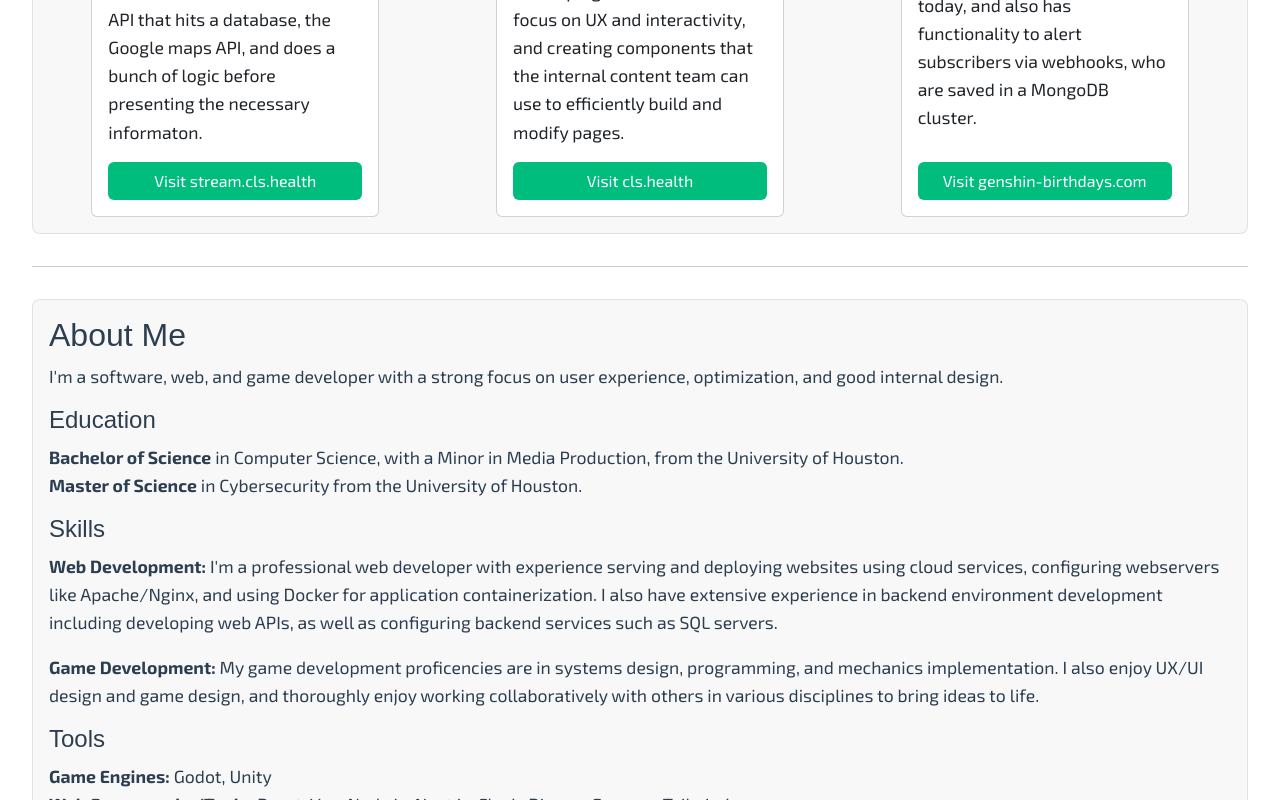
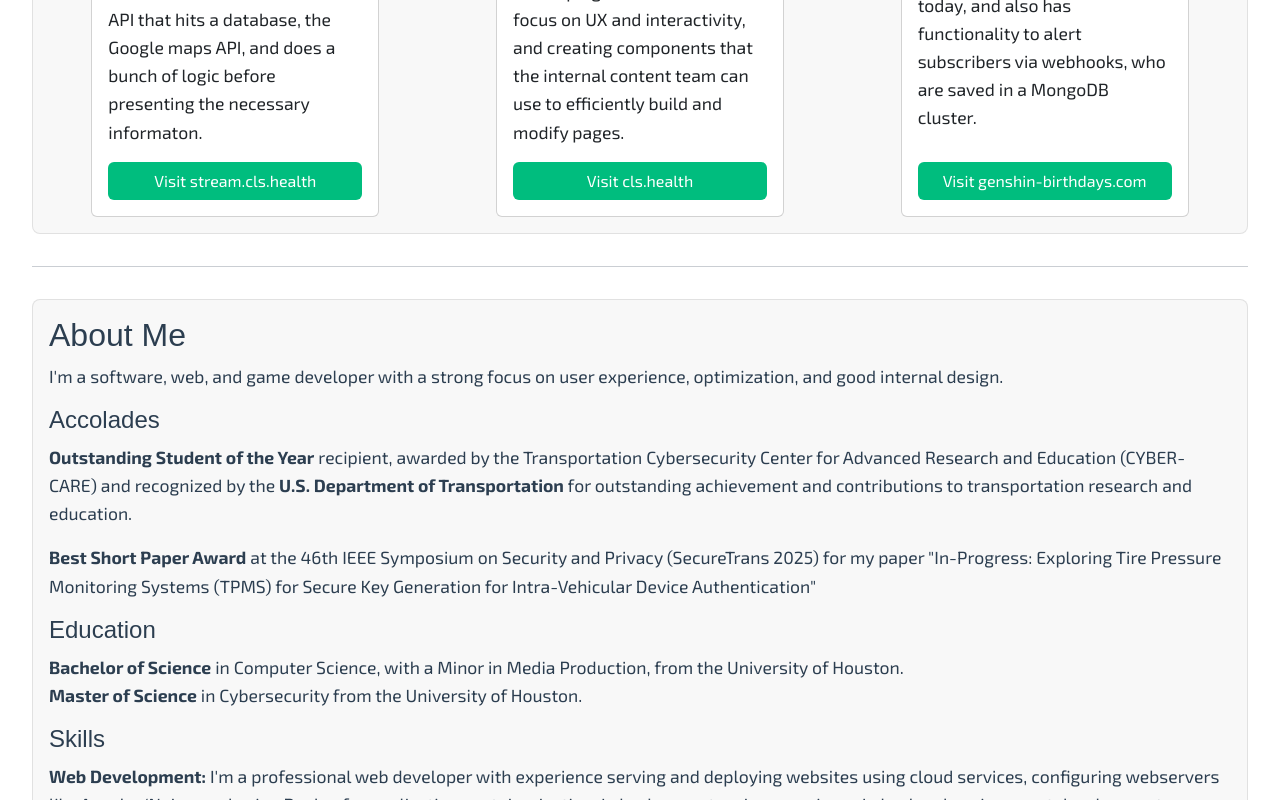
Before and after one commit to oachkar/oachkar.github.io, a JavaScript app: page / in a window 1280 px wide. Shown: the part 2558-3358 px from the top of the page. Built offline with nearby package versions, Linux system fonts and the light colour scheme; a web font is replaced by a local one.

Commit message:
Updated achievements

```diff
--- a/src/components/AboutCard.vue
+++ b/src/components/AboutCard.vue
@@ -5,6 +5,18 @@
       <p>
         I'm a software, web, and game developer with a strong focus on user experience,
         optimization, and good internal design. <br />
+      </p>
+      <h4>Accolades</h4>
+      <p>
+        <b>Outstanding Student of the Year</b> recipient, awarded by the Transportation
+        Cybersecurity Center for Advanced Research and Education (CYBER-CARE) and recognized by the
+        <b>U.S. Department of Transportation</b> for outstanding achievement and contributions to
+        transportation research and education.
+      </p>
+      <p>
+        <b>Best Short Paper Award</b> at the 46th IEEE Symposium on Security and Privacy
+        (SecureTrans 2025) for my paper "In-Progress: Exploring Tire Pressure Monitoring Systems
+        (TPMS) for Secure Key Generation for Intra-Vehicular Device Authentication"
       </p>
       <h4>Education</h4>
       <p>
--- a/src/components/GameJamCards.vue
+++ b/src/components/GameJamCards.vue
@@ -76,7 +76,7 @@ export default {
         title="Gore Factory 凌迟厂"
         desc="Please remember to eat all your rice."
         link="https://fresh4.itch.io/gorefactory"
-        img="https://img.itch.zone/aW1nLzIzNjQ1NTY3LnBuZw==/315x250%23c/Be8yQH.png"
+        img="https://img.itch.zone/aW1nLzIzNjkzNDkyLnBuZw==/315x250%23c/crKBGh.png"
       />
     </div>
     <br />
```
